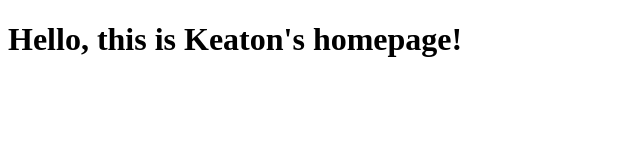
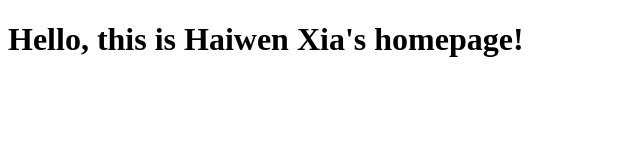
Before and after one commit to Haiwen-Xia/Haiwen-XIa.github.io, a plain HTML site: page index.html in a window 1280 px wide. Shown: the whole page, without its empty margins (0-640 px from the left). Drawn offline with Linux system fonts and the light colour scheme.

Commit message:
Update index.html

```diff
--- a/index.html
+++ b/index.html
@@ -4,6 +4,6 @@
   <title>Welcome to My Homepage</title>
 </head>
 <body>
-  <h1>Hello, this is Keaton's homepage!</h1>
+  <h1>Hello, this is Haiwen Xia's homepage!</h1>
 </body>
 </html>
```
